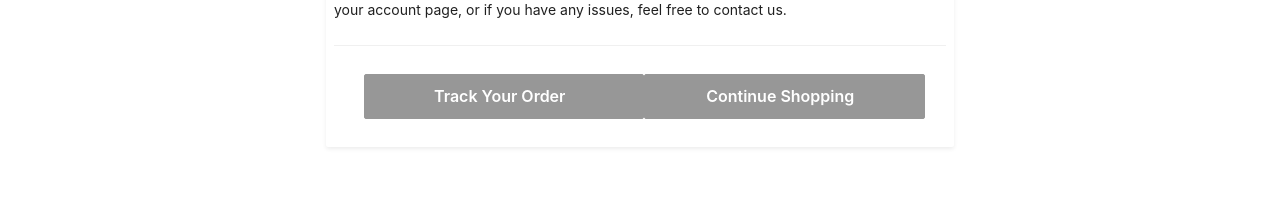
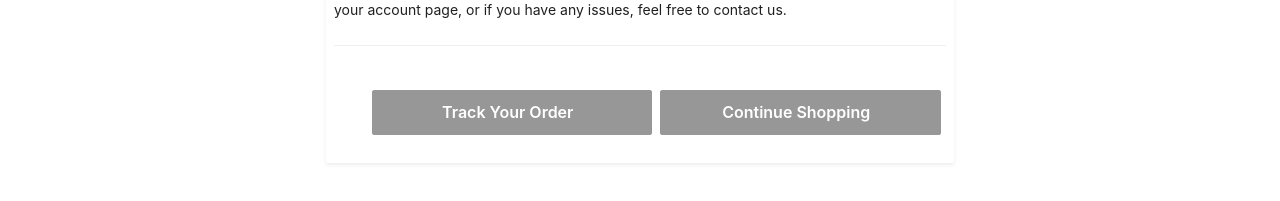
Before and after one commit to Oahse/web-frontend, a React (Create React App) app: page /web-frontend/payment/confirmation/orderresult in a window 1280 px wide. Shown: the part 593-794 px from the top of the page. Built offline with nearby package versions, Linux system fonts and the light colour scheme; no server answers; some icons are missing.

Commit message:
finetuned cart and invoice pages

```diff
--- a/src/App.css
+++ b/src/App.css
@@ -410,6 +410,7 @@ a {
   border: 1px solid var(--primary-color) !important;
   background-color: var(--white) !important;
   color: var(--background-color) !important;
+  cursor: pointer !important;
 }
 .ant-picker-cell-today .ant-picker-cell-inner::before {
   border: 1px solid transparent !important;
--- a/src/pages/Cart.js
+++ b/src/pages/Cart.js
@@ -100,15 +100,8 @@ const Cart = ({ API_URL, Companyname }) => {
   };
 
   if (isLoading) {
-    return (
-      <ImageLoader
-        src={oahseicon}
-        alt="oahse"
-        src2={oahselogo}
-        alt2="oahse"
-      />
-    );
-  }
+    return <ImageLoader src={oahseicon} alt='oahse' src2={oahselogo} alt2='oahse' />;
+}
 
   // Columns for the Antd Table
   const columns = [
@@ -213,7 +206,7 @@ const Cart = ({ API_URL, Companyname }) => {
 
   return (
     <div className="cart">
-      <span className="d-flex flex-column topbar">
+      <span className="d-flex flex-column topbar ms-2">
         <Header Companyname={Companyname} isloggedIn={isloggedIn} userDetails={userDetails} />
         <FilterComponent onSearch={filterItems} name={true} date={true} price={true} onChangeDrawer={setDrawerVisible}
             drawervisible={drawerVisible} />
--- a/src/pages/OrderResultPage.js
+++ b/src/pages/OrderResultPage.js
@@ -68,11 +68,11 @@ const OrderResult = ({ API_URL, Companyname, orderDetails, onContinueShopping })
 
               {/* Buttons for Tracking Order and Continuing Shopping */}
               <Row justify="center" className="mt-4">
-                <Col xs={24} sm={11} className="mb-3">
+                <Col xs={24} sm={11} className="m-1" >
                   <Button
                     type="button"
                     htmlType="button"
-                    className="m-1"
+                    className="m-3"
                     text={<span><i className="fa-light fa-box"></i> Track Your Order</span>}
                     onClick={() => {
                       // Add your tracking page logic here
@@ -82,11 +82,11 @@ const OrderResult = ({ API_URL, Companyname, orderDetails, onContinueShopping })
                   />
                 </Col>
 
-                <Col xs={24} sm={11}>
+                <Col xs={24} sm={11} className='m-1'>
                   <Button
                     type="button"
                     htmlType="button"
-                    className="m-1"
+                    className="m-3"
                     text={<span><i className="fa-light fa-shop"></i> Continue Shopping</span>}
                     onClick={navigate('/')}
                   />
```
